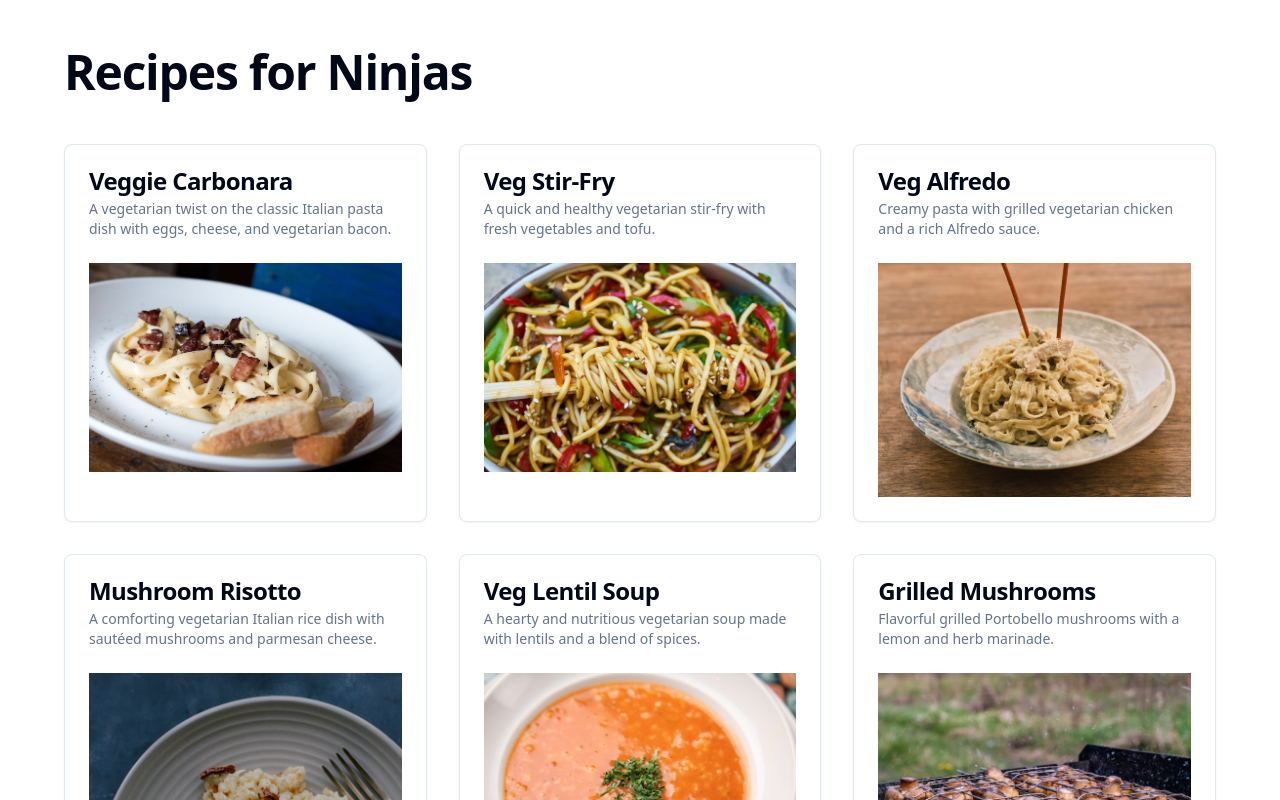
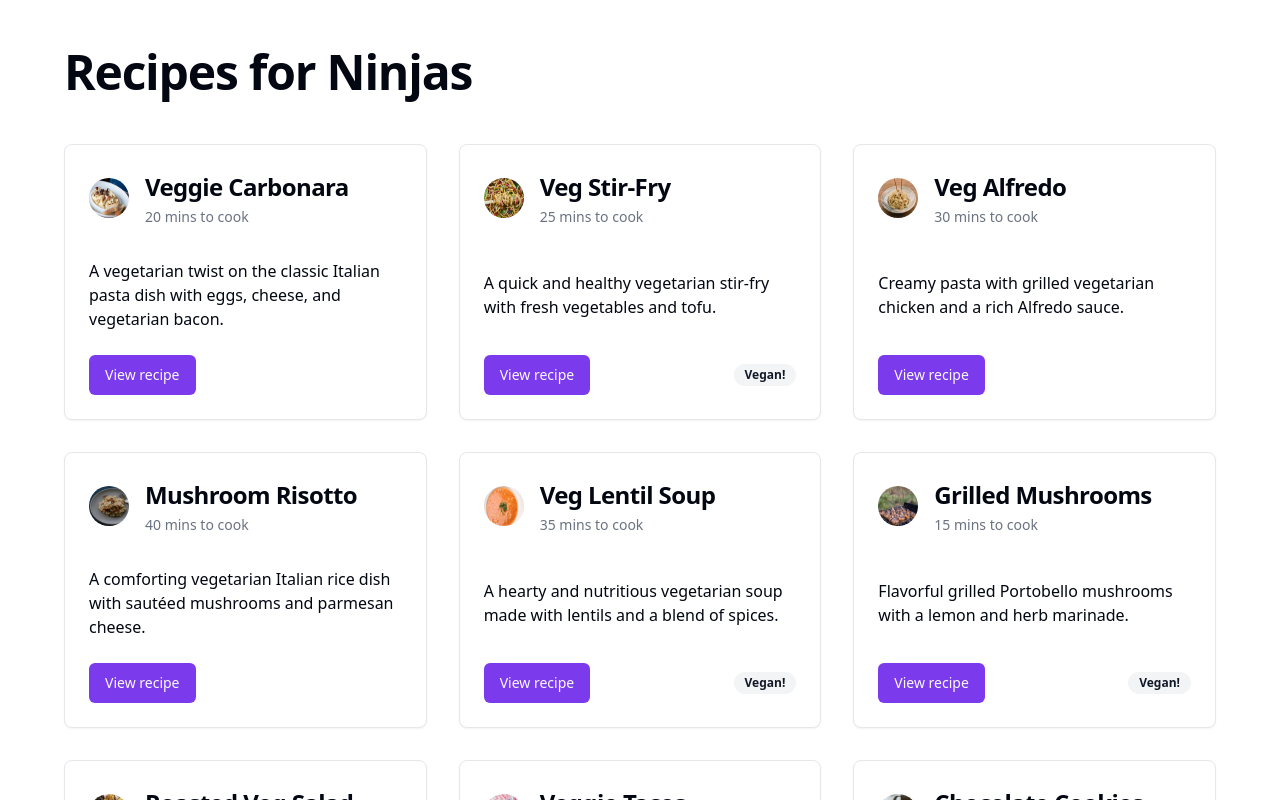
Before and after one commit to MeriDev/FoodSite, a React (Vite) app: page / in a window 1280 px wide. Shown: the top 800 px of the page. Built offline with nearby package versions, Linux system fonts and the light colour scheme; data requests are answered from the project's data file.

Commit message:
added badge button card and skeleton compos

```diff
--- a/package.json
+++ b/package.json
@@ -10,6 +10,7 @@
     "preview": "vite preview"
   },
   "dependencies": {
+    "@radix-ui/react-avatar": "^1.1.0",
     "@radix-ui/react-slot": "^1.1.0",
     "class-variance-authority": "^0.7.0",
     "clsx": "^2.1.1",
--- /dev/null
+++ b/src/LoadingSkeleton.tsx
@@ -0,0 +1,35 @@
+import {
+  Card,
+  CardContent,
+  CardHeader,
+  CardFooter,
+} from './components/ui/card';
+
+import { Skeleton } from './components/ui/skeleton';
+
+const LoadingSkeleton = () => {
+  return (
+    <main className=" w-full">
+      <div className="grid grid-cols-3 gap-8">
+        {'abcedrfhi'.split('').map(i => (
+          <Card key={i} className="flex flex-col justify-between">
+            <CardHeader className="flex-row gap-4 items-center">
+              <Skeleton className="w-12 h-12 rounded-full" />
+              <Skeleton className="h-6 flex-grow" />
+            </CardHeader>
+            <CardContent>
+              <Skeleton className="h-4 flex-grow mt-4" />
+              <Skeleton className="h-4 flex-grow mt-4" />
+              <Skeleton className="h-4 w-1/2 mt-4" />
+            </CardContent>
+            <CardFooter>
+              <Skeleton className="w-28 h-12 " />
+            </CardFooter>
+          </Card>
+        ))}
+      </div>
+    </main>
+  );
+};
+
+export default LoadingSkeleton;
--- /dev/null
+++ b/src/components/ui/avatar.tsx
@@ -0,0 +1,48 @@
+import * as React from "react"
+import * as AvatarPrimitive from "@radix-ui/react-avatar"
+
+import { cn } from "@/lib/utils"
+
+const Avatar = React.forwardRef<
+  React.ElementRef<typeof AvatarPrimitive.Root>,
+  React.ComponentPropsWithoutRef<typeof AvatarPrimitive.Root>
+>(({ className, ...props }, ref) => (
+  <AvatarPrimitive.Root
+    ref={ref}
+    className={cn(
+      "relative flex h-10 w-10 shrink-0 overflow-hidden rounded-full",
+      className
+    )}
+    {...props}
+  />
+))
+Avatar.displayName = AvatarPrimitive.Root.displayName
+
+const AvatarImage = React.forwardRef<
+  React.ElementRef<typeof AvatarPrimitive.Image>,
+  React.ComponentPropsWithoutRef<typeof AvatarPrimitive.Image>
+>(({ className, ...props }, ref) => (
+  <AvatarPrimitive.Image
+    ref={ref}
+    className={cn("aspect-square h-full w-full", className)}
+    {...props}
+  />
+))
+AvatarImage.displayName = AvatarPrimitive.Image.displayName
+
+const AvatarFallback = React.forwardRef<
+  React.ElementRef<typeof AvatarPrimitive.Fallback>,
+  React.ComponentPropsWithoutRef<typeof AvatarPrimitive.Fallback>
+>(({ className, ...props }, ref) => (
+  <AvatarPrimitive.Fallback
+    ref={ref}
+    className={cn(
+      "flex h-full w-full items-center justify-center rounded-full bg-muted",
+      className
+    )}
+    {...props}
+  />
+))
+AvatarFallback.displayName = AvatarPrimitive.Fallback.displayName
+
+export { Avatar, AvatarImage, AvatarFallback }
--- /dev/null
+++ b/src/components/ui/badge.tsx
@@ -0,0 +1,36 @@
+import * as React from "react"
+import { cva, type VariantProps } from "class-variance-authority"
+
+import { cn } from "@/lib/utils"
+
+const badgeVariants = cva(
+  "inline-flex items-center rounded-full border px-2.5 py-0.5 text-xs font-semibold transition-colors focus:outline-none focus:ring-2 focus:ring-ring focus:ring-offset-2",
+  {
+    variants: {
+      variant: {
+        default:
+          "border-transparent bg-primary text-primary-foreground hover:bg-primary/80",
+        secondary:
+          "border-transparent bg-secondary text-secondary-foreground hover:bg-secondary/80",
+        destructive:
+          "border-transparent bg-destructive text-destructive-foreground hover:bg-destructive/80",
+        outline: "text-foreground",
+      },
+    },
+    defaultVariants: {
+      variant: "default",
+    },
+  }
+)
+
+export interface BadgeProps
+  extends React.HTMLAttributes<HTMLDivElement>,
+    VariantProps<typeof badgeVariants> {}
+
+function Badge({ className, variant, ...props }: BadgeProps) {
+  return (
+    <div className={cn(badgeVariants({ variant }), className)} {...props} />
+  )
+}
+
+export { Badge, badgeVariants }
--- /dev/null
+++ b/src/components/ui/skeleton.tsx
@@ -0,0 +1,15 @@
+import { cn } from "@/lib/utils"
+
+function Skeleton({
+  className,
+  ...props
+}: React.HTMLAttributes<HTMLDivElement>) {
+  return (
+    <div
+      className={cn("animate-pulse rounded-md bg-muted", className)}
+      {...props}
+    />
+  )
+}
+
+export { Skeleton }
--- a/src/index.css
+++ b/src/index.css
@@ -5,24 +5,24 @@
 @layer base {
   :root {
     --background: 0 0% 100%;
-    --foreground: 222.2 84% 4.9%;
+    --foreground: 224 71.4% 4.1%;
     --card: 0 0% 100%;
-    --card-foreground: 222.2 84% 4.9%;
+    --card-foreground: 224 71.4% 4.1%;
     --popover: 0 0% 100%;
-    --popover-foreground: 222.2 84% 4.9%;
-    --primary: 222.2 47.4% 11.2%;
-    --primary-foreground: 210 40% 98%;
-    --secondary: 210 40% 96.1%;
-    --secondary-foreground: 222.2 47.4% 11.2%;
-    --muted: 210 40% 96.1%;
-    --muted-foreground: 215.4 16.3% 46.9%;
-    --accent: 210 40% 96.1%;
-    --accent-foreground: 222.2 47.4% 11.2%;
+    --popover-foreground: 224 71.4% 4.1%;
+    --primary: 262.1 83.3% 57.8%;
+    --primary-foreground: 210 20% 98%;
+    --secondary: 220 14.3% 95.9%;
+    --secondary-foreground: 220.9 39.3% 11%;
+    --muted: 220 14.3% 95.9%;
+    --muted-foreground: 220 8.9% 46.1%;
+    --accent: 220 14.3% 95.9%;
+    --accent-foreground: 220.9 39.3% 11%;
     --destructive: 0 84.2% 60.2%;
-    --destructive-foreground: 210 40% 98%;
-    --border: 214.3 31.8% 91.4%;
-    --input: 214.3 31.8% 91.4%;
-    --ring: 222.2 84% 4.9%;
+    --destructive-foreground: 210 20% 98%;
+    --border: 220 13% 91%;
+    --input: 220 13% 91%;
+    --ring: 262.1 83.3% 57.8%;
     --radius: 0.5rem;
     --chart-1: 12 76% 61%;
     --chart-2: 173 58% 39%;
@@ -32,25 +32,25 @@
   }
 
   .dark {
-    --background: 222.2 84% 4.9%;
-    --foreground: 210 40% 98%;
-    --card: 222.2 84% 4.9%;
-    --card-foreground: 210 40% 98%;
-    --popover: 222.2 84% 4.9%;
-    --popover-foreground: 210 40% 98%;
-    --primary: 210 40% 98%;
-    --primary-foreground: 222.2 47.4% 11.2%;
-    --secondary: 217.2 32.6% 17.5%;
-    --secondary-foreground: 210 40% 98%;
-    --muted: 217.2 32.6% 17.5%;
-    --muted-foreground: 215 20.2% 65.1%;
-    --accent: 217.2 32.6% 17.5%;
-    --accent-foreground: 210 40% 98%;
+    --background: 224 71.4% 4.1%;
+    --foreground: 210 20% 98%;
+    --card: 224 71.4% 4.1%;
+    --card-foreground: 210 20% 98%;
+    --popover: 224 71.4% 4.1%;
+    --popover-foreground: 210 20% 98%;
+    --primary: 263.4 70% 50.4%;
+    --primary-foreground: 210 20% 98%;
+    --secondary: 215 27.9% 16.9%;
+    --secondary-foreground: 210 20% 98%;
+    --muted: 215 27.9% 16.9%;
+    --muted-foreground: 217.9 10.6% 64.9%;
+    --accent: 215 27.9% 16.9%;
+    --accent-foreground: 210 20% 98%;
     --destructive: 0 62.8% 30.6%;
-    --destructive-foreground: 210 40% 98%;
-    --border: 217.2 32.6% 17.5%;
-    --input: 217.2 32.6% 17.5%;
-    --ring: 212.7 26.8% 83.9%;
+    --destructive-foreground: 210 20% 98%;
+    --border: 215 27.9% 16.9%;
+    --input: 215 27.9% 16.9%;
+    --ring: 263.4 70% 50.4%;
     --chart-1: 220 70% 50%;
     --chart-2: 160 60% 45%;
     --chart-3: 30 80% 55%;
--- a/src/pages/Home.tsx
+++ b/src/pages/Home.tsx
@@ -4,9 +4,15 @@ import {
   Card,
   CardContent,
   CardDescription,
+  CardFooter,
   CardHeader,
   CardTitle,
 } from '@/components/ui/card';
+import { Button } from '@/components/ui/button';
+import { Avatar, AvatarFallback, AvatarImage } from '@/components/ui/avatar';
+import { Badge } from '@/components/ui/badge';
+
+import LoadingSkeleton from '@/LoadingSkeleton';
 
 interface Recipes {
   id: string;
@@ -19,6 +25,7 @@ interface Recipes {
 
 function Home() {
   const [recipes, setRecipes] = useState<Recipes[]>([]);
+  const [isloading, setIsLoading] = useState(false);
 
   useEffect(() => {
     const getRecipes = async () => {
@@ -28,7 +35,8 @@ function Home() {
         if (!response.ok) {
           throw new Error('Network response was not ok');
         }
-
+        await new Promise(resolve => setTimeout(resolve, 3000));
+        setIsLoading(true);
         const data: Recipes[] = await response.json();
         setRecipes(data);
       } catch (error) {
@@ -45,19 +53,38 @@ function Home() {
       </nav>
 
       <main>
+        {isloading ? (
           <div className="grid grid-cols-3 gap-8">
             {recipes.map(recipe => (
-            <Card>
-              <CardHeader>
+              <Card key={recipe.id} className="flex flex-col justify-between">
+                <CardHeader className="flex-row gap-4 items-center">
+                  <Avatar>
+                    <AvatarImage
+                      src={`img/${recipe.image}`}
+                      alt="recipe image"
+                    />
+                    <AvatarFallback>{recipe.title.slice(0, 2)}</AvatarFallback>
+                  </Avatar>
+                  <div>
                     <CardTitle>{recipe.title}</CardTitle>
-                <CardDescription>{recipe.description}</CardDescription>
+                    <CardDescription>
+                      {recipe.time} mins to cook
+                    </CardDescription>
+                  </div>
                 </CardHeader>
                 <CardContent>
-                <img src={`../../public/img/${recipe.image}`} />
+                  <p>{recipe.description}</p>
                 </CardContent>
+                <CardFooter className="flex justify-between">
+                  <Button>View recipe</Button>
+                  {recipe.vegan && <Badge variant="secondary">Vegan!</Badge>}
+                </CardFooter>
               </Card>
             ))}
           </div>
+        ) : (
+          <LoadingSkeleton />
+        )}
       </main>
     </>
   );
```
Also changed, not shown: 1 other file (tests, documents, lock files or other folders). Lines whose indentation alone changed are shown as unchanged.
